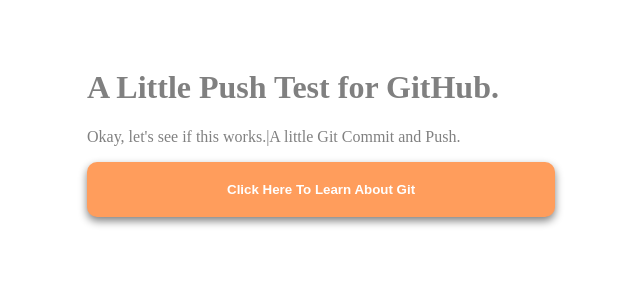
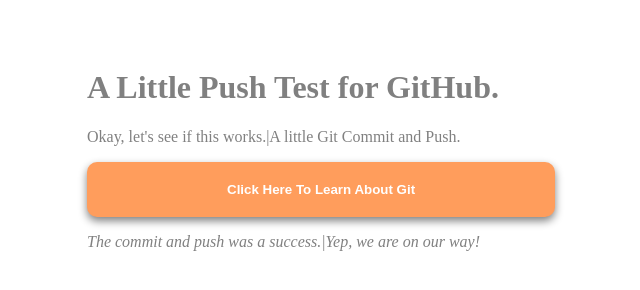
Before and after one commit to FreelanceAlex/push-test, a plain HTML site: page index.html in a window 1280 px wide. Shown: the whole page, without its empty margins (303-943 px from the left). Drawn offline with Linux system fonts and the light colour scheme.

Commit message:
changes made to HTML to show success.

```diff
--- a/index.html
+++ b/index.html
@@ -12,6 +12,7 @@
         <h1>A Little Push Test for GitHub.</h1>
         <p>Okay, let's see if this works.|A little Git Commit and Push.</p>
         <button><a href="https://git-scm.com/doc" target="_blank">Click Here To Learn About Git</a></button>
+        <p class="success"><em>The commit and push was a success.|Yep, we are on our way!</em></p>
     </div>
 </body>
 </html>
```
